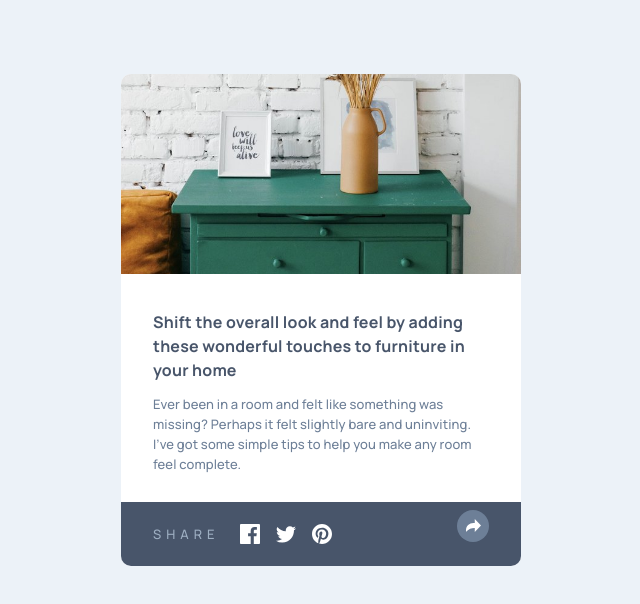
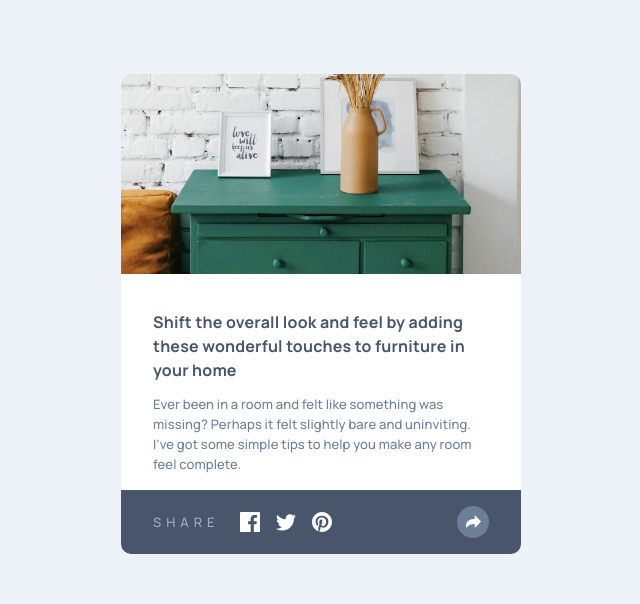
Before and after one commit to miguelzaga/article-preview-component, a React (Vite) app: page / in a window 1280 px wide. Both pictures are taken after a click on the button 792 px from the left and 526 px from the top of the page. Shown: the top 604 px of the page, without its empty margins (319-959 px from the left). Built offline with nearby package versions, Linux system fonts and the light colour scheme.

Commit message:
adjusted socials styling

```diff
--- a/src/App.js
+++ b/src/App.js
@@ -24,7 +24,11 @@ function App() {
               help you make any room feel complete.
             </p>
           </main>
-          <footer className="article__footer">
+          <footer
+            className={`article__footer ${
+              isSocialsOn ? "article__footer--socials" : ""
+            }`}
+          >
             <img
               className="article__avatar"
               src={avatar}
@@ -45,7 +49,7 @@ function App() {
                 }
               }}
               className={`article__button ${
-                isSocialsOn ? "article__button--toggled" : ""
+                isSocialsOn ? "article__button--socials" : ""
               }`}
             >
               <svg
@@ -61,25 +65,31 @@ function App() {
               <ul className="article__socials">
                 <li className="article__socials-li">Share</li>
                 <li className="article__socials-li">
+                  <a href="#">
                     <img
                       className="article_socials-icon"
                       src={iconFacebook}
                       alt="Facebook icon"
                     />
+                  </a>
                 </li>
                 <li className="article__socials-li">
+                  <a href="#">
                     <img
                       className="article_socials-icon"
                       src={iconTwitter}
                       alt="Twitter icon"
                     />
+                  </a>
                 </li>
                 <li className="article__socials-li">
+                  <a href="#">
                     <img
                       className="article_socials-icon"
                       src={iconPinterest}
                       alt="Pinterest icon"
                     />
+                  </a>
                 </li>
               </ul>
             ) : (
--- a/src/scss/05-components/_article.scss
+++ b/src/scss/05-components/_article.scss
@@ -34,7 +34,6 @@
   &__text {
     line-height: rem(20px);
     letter-spacing: rem(0.121875px);
-    margin-bottom: 32px;
   }
 
   &__footer {
@@ -43,6 +42,11 @@
     align-items: center;
     gap: 16px;
     min-height: 40px;
+    margin-top: 32px;
+
+    &--socials {
+      margin-top: 20px;
+    }
   }
 
   &__info {
@@ -83,9 +87,10 @@
       transform: scale(0.9);
     }
 
-    &--toggled {
+    &--socials {
       background-color: $desaturated-dark-blue;
       color: white;
+      top: 8px;
     }
   }
 
```
Lines whose indentation alone changed are shown as unchanged.
